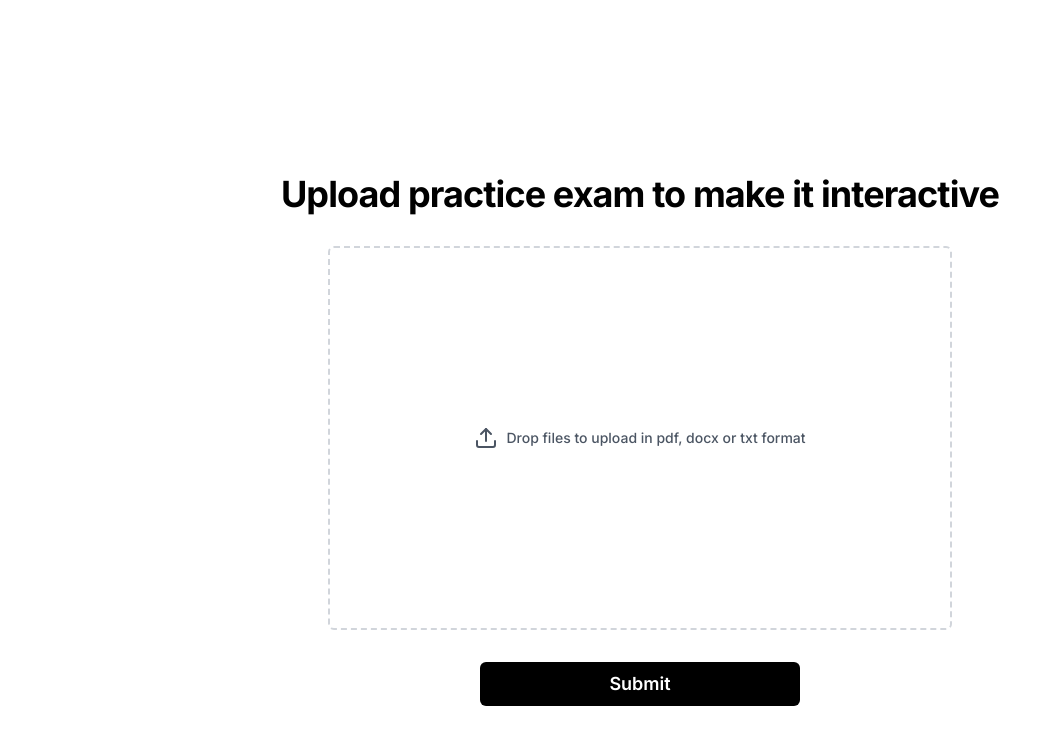
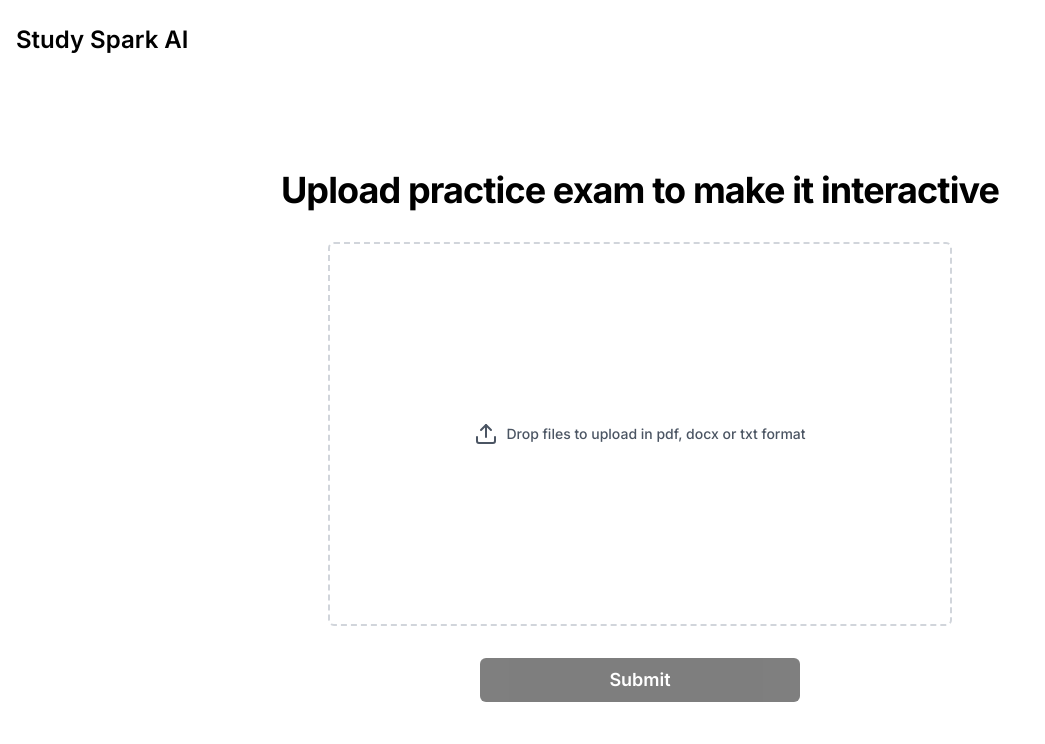
Before and after one commit to nikolaspapastavrou/examiner-ui, a Next.js app: page / in a window 1280 px wide. Shown: the top 744 px of the page, without its empty margins (0-1045 px from the left). Built offline with nearby package versions, Linux system fonts and the light colour scheme.

Commit message:
Add form with submit button

```diff
--- a/app/page.tsx
+++ b/app/page.tsx
@@ -1,16 +1,22 @@
-"use client"
+"use client";
 
+// Home component
 import React, { useState } from 'react';
-import {ExaminerChat} from "../components/examiner-chat";
+import { ExaminerChat } from "../components/examiner-chat";
 import Results from "../components/results";
-import {Submission} from "../components/submission";
+import { Submission } from "../components/submission";
 
 export default function Home() {
-  const [showResults, setShowResults] = useState(false);
+  const [step, setStep] = useState('submission');
+
+  const goToExaminer = () => setStep('examiner');
+  const goToResults = () => setStep('results');
 
   return (
     <main className="flex flex-1 w-full">
-      <Submission/>
+      {step === 'submission' && <Submission onFileSubmitted={goToExaminer} />}
+      {step === 'examiner' && <ExaminerChat onCompleted={goToResults} />}
+      {step === 'results' && <Results />}
     </main>
   );
 }
--- a/components/submission.tsx
+++ b/components/submission.tsx
@@ -1,10 +1,24 @@
+"use client";
+
 import { useState } from 'react';
 import { Button } from "@/components/ui/button"
 import { Input } from "@/components/ui/input"
 import { Label } from "@/components/ui/label"
 
-export function Submission() {
+export function Submission({ onFileSubmitted }) {
   const [fileName, setFileName] = useState('');
+
+  const handleSubmit = () => {
+    if (fileName) {
+      console.log('File submitted:', fileName);
+      // Here you would handle the file upload logic...
+      // Once the file is successfully uploaded, move to the next step
+      onFileSubmitted();
+    } else {
+      // You can display an alert or a message to the user indicating that a file must be selected.
+      alert('Please select a file before submitting.');
+    }
+  };
 
   const handleFileChange = (event: any) => {
     const file = event.target.files[0];
@@ -14,7 +28,10 @@ export function Submission() {
   }
 
   return (
-    <main className="flex min-h-screen w-full flex-col items-center justify-start bg-white px-4 pt-20">
+    <main className="flex min-h-screen w-full flex-col justify-start bg-white px-4">
+      <div className={`pt-6 pb-4 bg-white`}>
+        <h2 className="text-2xl font-semibold">Study Spark AI</h2>
+      </div>
       <div className="flex w-full flex-1 flex-col items-center justify-center gap-8">
         <div className="text-center">
           <h1 className="text-4xl font-bold tracking-tight">Upload practice exam to make it interactive</h1>
@@ -39,9 +56,14 @@ export function Submission() {
             </Label>
           </div>
         </div>
-        <Button className="bg-black px-8 py-3 text-lg font-semibold text-white hover:bg-gray-700 w-full max-w-xs" size="lg">
-            Submit
-          </Button>
+        <Button
+          className={`bg-black px-8 py-3 text-lg font-semibold text-white hover:bg-gray-700 w-full max-w-xs ${!fileName && 'opacity-50 cursor-not-allowed'}`}
+          size="lg"
+          onClick={handleSubmit}
+          disabled={!fileName} // Disable the button if no file is selected
+        >
+          Submit
+        </Button>
       </div>
     </main>
   )
```
